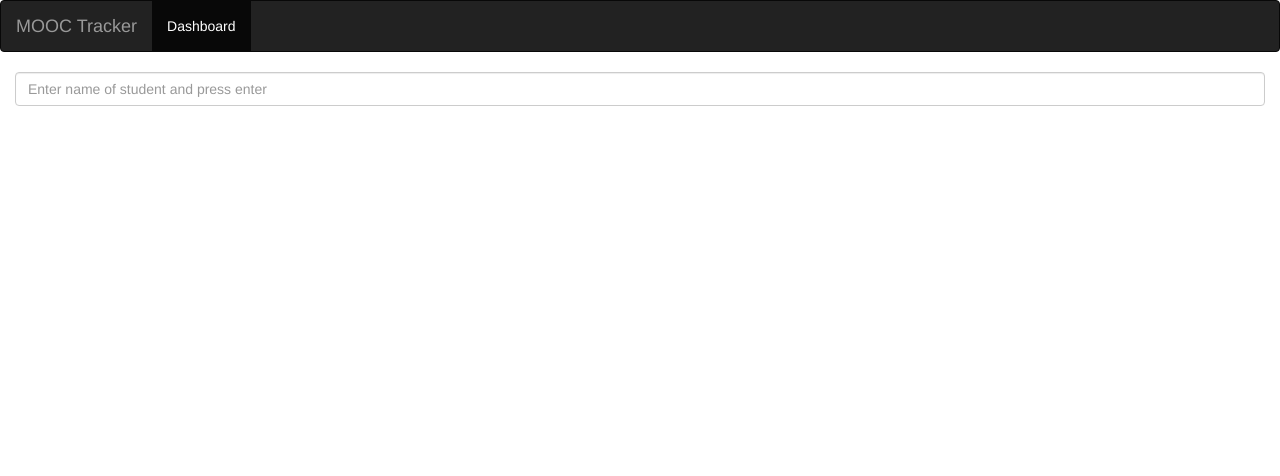
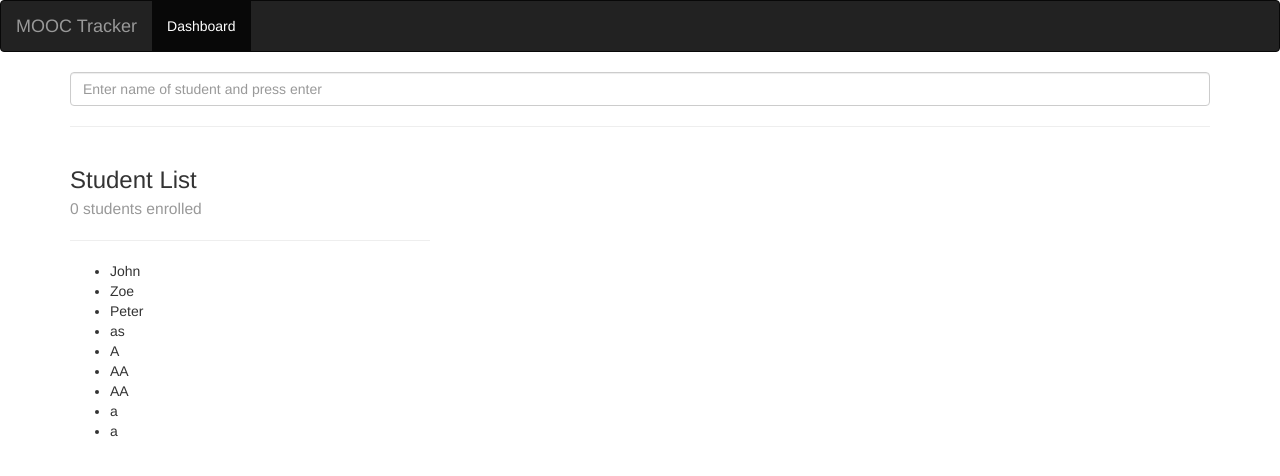
Before and after one commit to Jaaga/mooc-tracker, a Django app: page /pages/dashboard/ in a window 1280 px wide. Shown: the top 476 px of the page. Run offline with Django 3.2, Linux system fonts and the light colour scheme; data comes from the database, SQL or seed files in the repository; both versions use the stored data as it was after the commit; parts of the project's set-up code (start-up, migrations or seed data) failed here and were passed over; some libraries are stand-ins or nearby versions.

Commit message:
add models to views - backbone

```diff
--- a/web/mooctracker/pages/templates/pages/dashboard.html
+++ b/web/mooctracker/pages/templates/pages/dashboard.html
@@ -27,12 +27,29 @@
     </div><!-- /.container-fluid -->
   </nav>
 
-  <div class="container-fluid" id="app">
+  <div class="container" id="app">
 
     <div class="row">
       <div class="col-md-12">
         <input type="text" class="form-control" id="newStudent" placeholder="Enter name of student and press enter">
+        <hr>
       </div>
+    </div>
+
+    <div class="row">
+
+      <div class="col-md-4">
+
+        <h3>
+          Student List <br>
+          <small><span id="studentCount">0</span> students enrolled</small>
+        </h3>
+        <hr>
+
+        <ul id="studentList"></ul>
+
+      </div>
+
     </div>
 
   </div>
@@ -46,6 +63,7 @@
   <!-- app specific code -->
   <script src="/static/js/models/student.js"></script>
   <script src="/static/js/collections/students.js"></script>
+  <script src="/static/js/views/student-view.js"></script>
   <script src="/static/js/views/main-view.js"></script>
   <script src="/static/js/app.js"></script>
 </body>
--- a/web/mooctracker/static/js/views/main-view.js
+++ b/web/mooctracker/static/js/views/main-view.js
@@ -17,7 +17,13 @@ var ENTER_KEY = 13;
 
     initialize: function() {
 
+      // cache DOMs
       this.$newStudent = this.$('#newStudent');
+      this.$studentList = this.$('#studentList');
+
+      // listen to events
+      this.listenTo(app.StudentCollection, 'add', this.addOne);
+      this.listenTo(app.StudentCollection, 'reset', this.addAll);
 
     },
 
@@ -35,6 +41,17 @@ var ENTER_KEY = 13;
 
       this.$newStudent.val('');
 
+    },
+
+    addOne: function(student) {
+      var view = new app.StudentView({model: student});
+      this.$studentList.append(view.render().el);
+    },
+
+    addAll: function() {
+      this.$studentList.html('');
+      app.StudentCollection.each(this.addOne, this);
+
     }
 
   });
--- /dev/null
+++ b/web/mooctracker/static/js/views/student-view.js
@@ -0,0 +1,21 @@
+// global backbone app
+var app = app || {};
+
+(function(){
+  'use strict';
+
+  app.StudentView = Backbone.View.extend({
+
+    tagName: 'li',
+
+    render: function () {
+
+      this.$el.html(this.model.get('name'));
+      return this;
+
+    }
+
+  });
+
+
+})();
```
Also changed, not shown: web/mooctracker/db.sqlite3.
